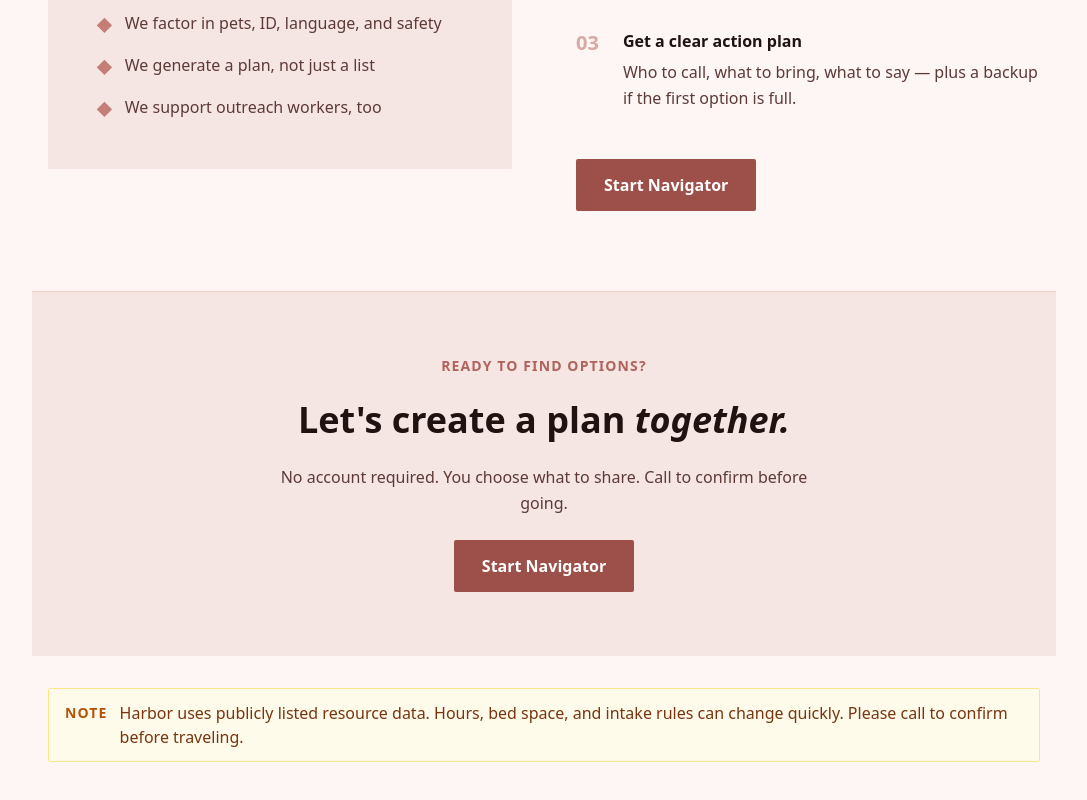
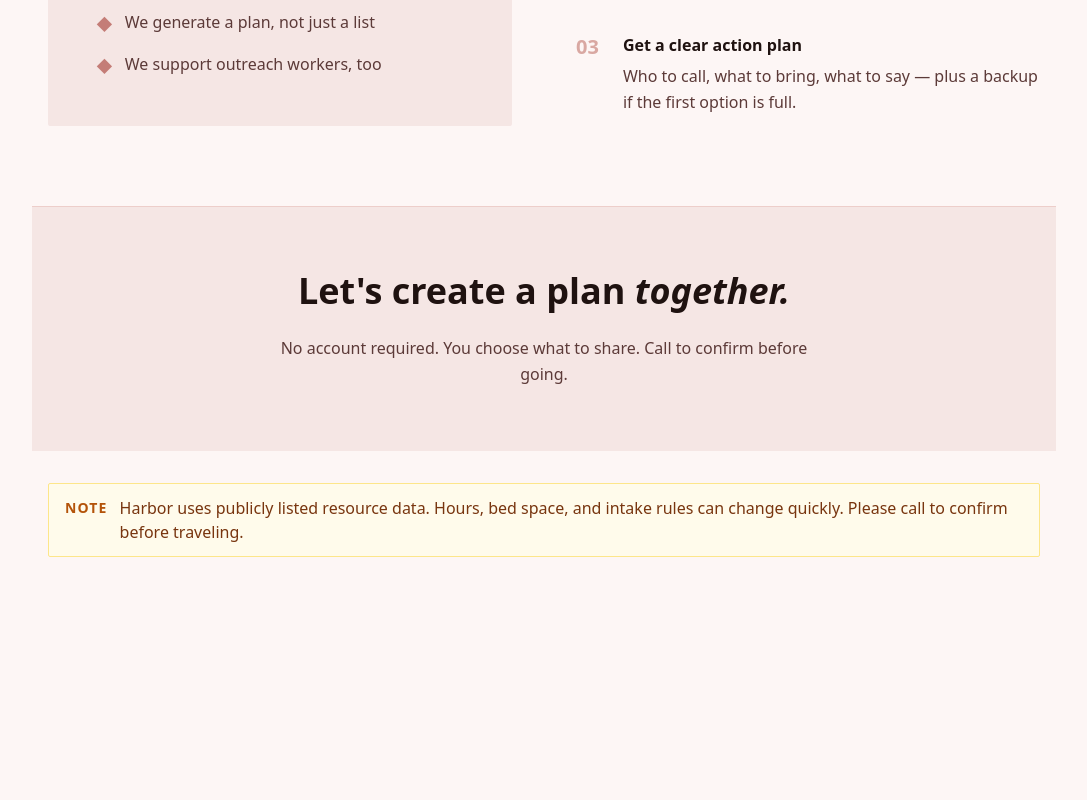
Before and after one commit to arit7007/MH3, a Next.js app: page / in a window 1280 px wide. Shown: the part 1674-2474 px from the top of the page, without its empty margins (96-1183 px from the left). After the commit the page ends 2327 px from the top, so only its background shows below. Built offline with nearby package versions, Linux system fonts and the light colour scheme; no server answers.

Commit message:
Remove duplicate Start Navigator buttons and red subtitle from CTA band
Co-Authored-By: Claude Sonnet 4.6 <noreply@anthropic.com>

```diff
--- a/app/page.tsx
+++ b/app/page.tsx
@@ -166,9 +166,6 @@ export default function LandingPage() {
                 ))}
               </div>
 
-              <Link href="/intake" className="btn-primary inline-flex">
-                Start Navigator
-              </Link>
             </div>
           </div>
         </div>
@@ -177,7 +174,6 @@ export default function LandingPage() {
       {/* ── CTA band ── */}
       <section className="border-t border-brand-200 bg-brand-100 px-4 py-16 text-center">
         <div className="mx-auto max-w-xl space-y-6">
-          <p className="section-label">Ready to find options?</p>
           <h2 className="font-display text-3xl font-bold text-brand-900 sm:text-4xl">
             Let's create a plan <em className="italic">together.</em>
           </h2>
@@ -185,9 +181,6 @@ export default function LandingPage() {
             No account required. You choose what to share. Call to confirm
             before going.
           </p>
-          <Link href="/intake" className="btn-primary inline-flex">
-            Start Navigator
-          </Link>
         </div>
       </section>
 
```
